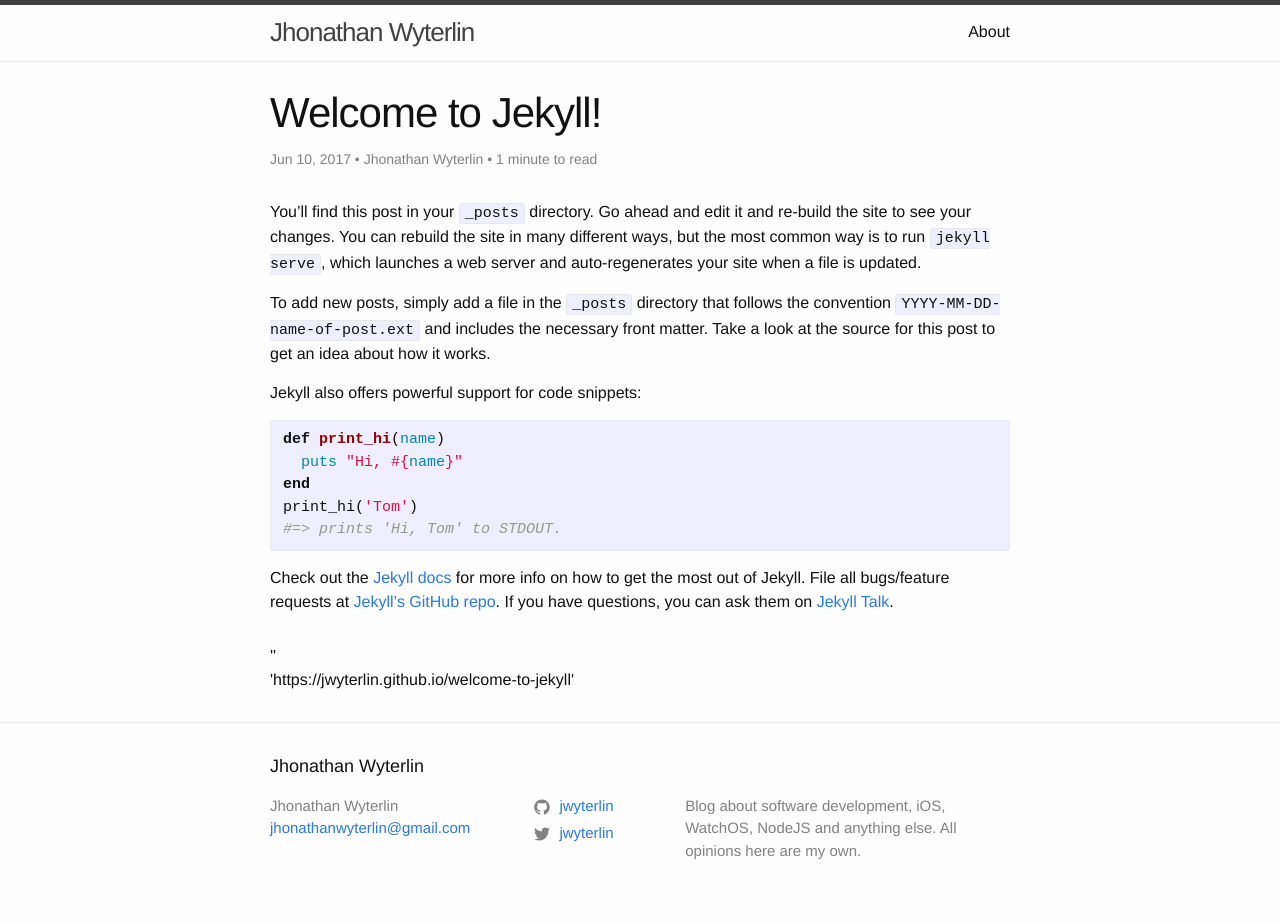
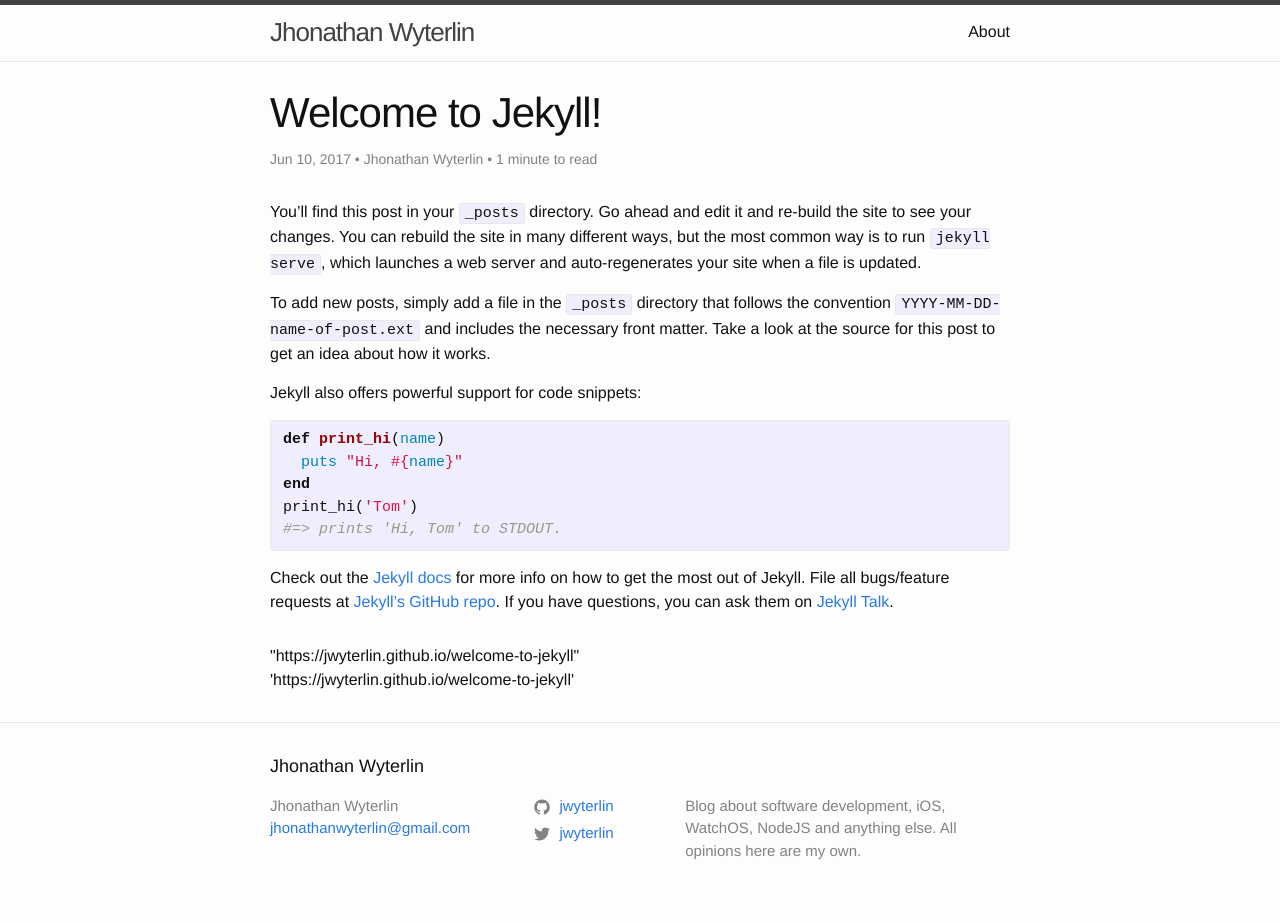
Before and after one commit to jwyterlin/jwyterlin.github.io, a Jekyll site: the page built from _posts/2017-06-10-welcome-to-jekyll.markdown, in a window 1280 px wide. Built offline with Jekyll 4.4.1, drawn with Linux system fonts in a browser that asks for light colours; comment, search, counter and statistics services are not loaded; part of the change alters nothing that is shown.

Commit message:
Testing disqus_comments.html

```diff
--- a/_includes/disqus_comments.html
+++ b/_includes/disqus_comments.html
@@ -1,11 +1,11 @@
 {% if page.comments != false and jekyll.environment == "production" %}
 
-  <div>'{{ absolute_url }}'</div>
+  <div>"https://jwyterlin.github.io{{ page.url }}"</div>
   <div>'{{ page.url | absolute_url }}'</div>
   <div id="disqus_thread"></div>
   <script>
     var disqus_config = function () {
-      this.page.url = '{{ page.url | absolute_url }}';
+      this.page.url = "https://jwyterlin.github.io{{ page.url }}";
       this.page.identifier = '{{ page.url | absolute_url }}';
     };
 
```
